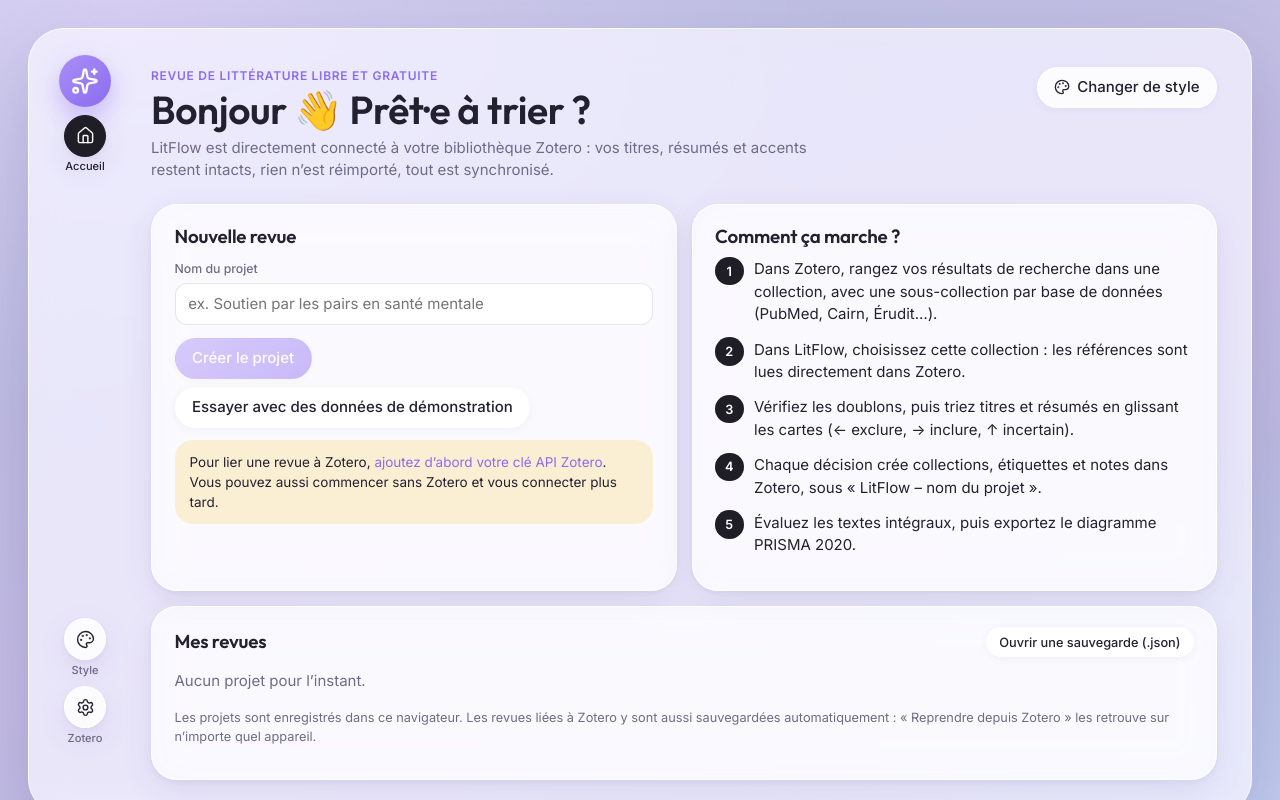
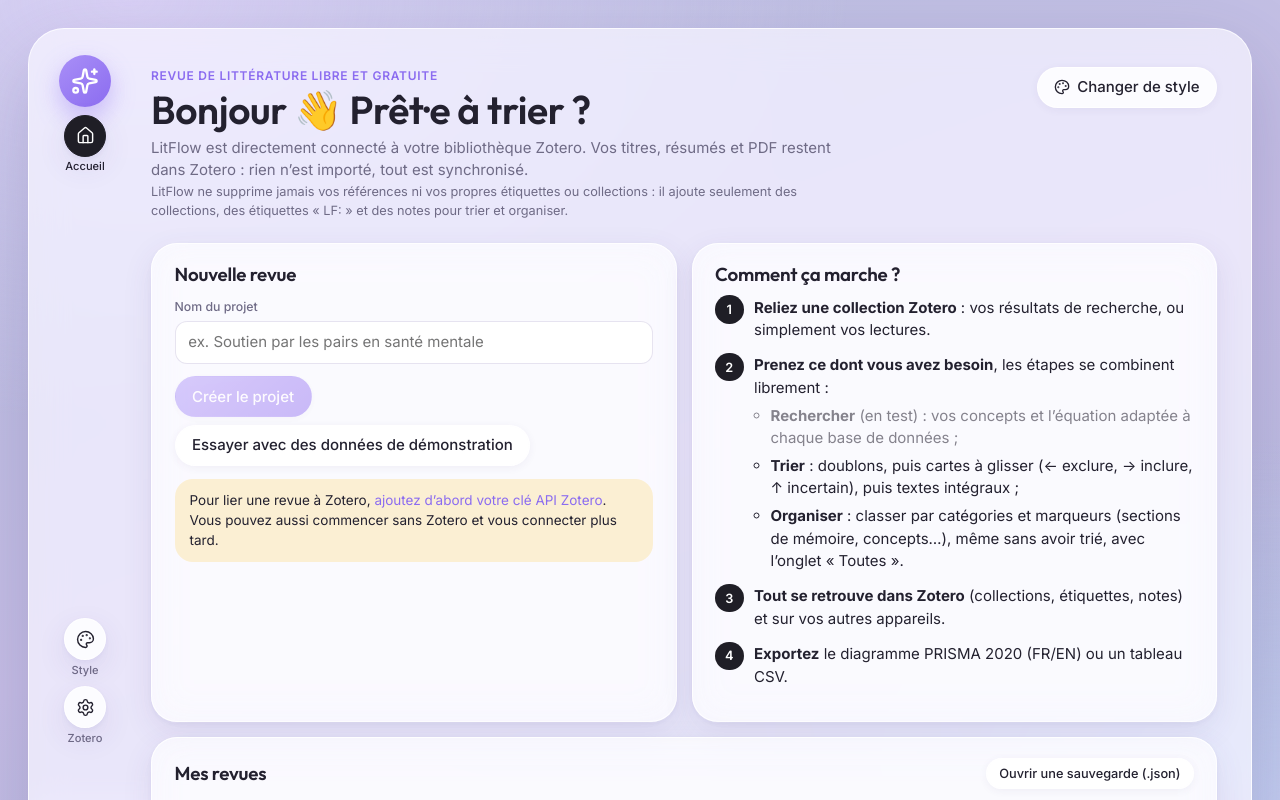
Before and after one commit to Wicrian/LitFlow, a React (Vite) app: page / in a window 1280 px wide. Shown: the top 800 px of the page. Built offline with nearby package versions, Linux system fonts and the light colour scheme.

Commit message:
Accueil plus clair et barre latérale regroupée en 4 familles ; onglet Recherche marqué « test »
Co-Authored-By: Claude Opus 5.5 <noreply@anthropic.com>
Claude-Session: https://claude.ai/code/session_01EctkrjdySXMyzyWwt25628

```diff
--- a/src/App.tsx
+++ b/src/App.tsx
@@ -103,22 +103,25 @@ function Frame({ rail, children, onLogo }: { rail: ReactNode; children: ReactNod
   );
 }
 
-function RailItem({ icon, label, count, active, onClick, alert }: { icon: ReactNode; label: string; count?: string; active?: boolean; alert?: boolean; onClick: () => void }) {
+function RailItem({ icon, label, count, active, onClick, alert, badge }: { icon: ReactNode; label: string; count?: string; active?: boolean; alert?: boolean; badge?: string; onClick: () => void }) {
   return (
     <button className={`rail-item ${active ? 'active' : ''}`} onClick={onClick} title={label}>
       <span className="rail-icon">
         {icon}
         {alert && <span className="rail-alert" />}
       </span>
-      <span className="rail-label">{label}</span>
+      <span className="rail-label">
+        {label}
+        {badge && <span className="rail-badge">{badge}</span>}
+      </span>
       {count && <span className="rail-count">{count}</span>}
     </button>
   );
 }
 
-const VIEWS: Record<View, { label: string; title: string; subtitle: string; icon: ReactNode }> = {
+const VIEWS: Record<View, { label: string; title: string; subtitle: string; icon: ReactNode; badge?: string }> = {
   protocol: { label: 'Protocole', title: 'Protocole', subtitle: 'Question, cadre, critères et raisons de votre revue', icon: <ClipboardList /> },
-  search: { label: 'Recherche', title: 'Stratégie de recherche', subtitle: 'Concepts, mots-clés et équation adaptée à chaque base de données', icon: <Search /> },
+  search: { label: 'Recherche', title: 'Stratégie de recherche', subtitle: 'Concepts, mots-clés et équation adaptée à chaque base de données', icon: <Search />, badge: 'test' },
   import: { label: 'Identification', title: 'Identification', subtitle: 'Vos références lues directement dans Zotero', icon: <Library /> },
   dedup: { label: 'Doublons', title: 'Doublons', subtitle: 'Repérer et écarter les notices en double', icon: <Copy /> },
   screening: { label: 'Tri', title: 'Tri titre-résumé', subtitle: 'Glissez : à droite inclure, à gauche exclure, en haut incertain', icon: <Layers /> },
@@ -127,6 +130,14 @@ const VIEWS: Record<View, { label: string; title: string; subtitle: string; icon
   records: { label: 'Références', title: 'Références', subtitle: 'Toutes vos références, filtrables et exportables', icon: <Table2 /> },
   prisma: { label: 'PRISMA', title: 'Diagramme PRISMA 2020', subtitle: 'Calculé automatiquement à partir de vos décisions', icon: <GitFork /> },
 };
+
+/** Les étapes regroupées en grandes familles, comme sur la page d'accueil. */
+const GROUPS: { label: string; views: View[] }[] = [
+  { label: 'Préparer', views: ['protocol', 'search'] },
+  { label: 'Trier', views: ['import', 'dedup', 'screening', 'fulltext'] },
+  { label: 'Organiser', views: ['organisation'] },
+  { label: 'Résultats', views: ['records', 'prisma'] },
+];
 
 function ProjectShell({ onHome, onSettings, onTheme }: { onHome: () => void; onSettings: () => void; onTheme: () => void }) {
   const { project, syncStatus, syncNow, client, pullNow, pullInfo, clearPullInfo } = useProject();
@@ -173,16 +184,22 @@ function ProjectShell({ onHome, onSettings, onTheme }: { onHome: () => void; onS
       rail={
         <>
           <nav className="rail-nav">
-            {(Object.keys(VIEWS) as View[]).map((id) => (
+            {GROUPS.map((g) => (
+              <div key={g.label} className="rail-group">
+                <div className="rail-group-label">{g.label}</div>
+                {g.views.map((id) => (
                   <RailItem
                     key={id}
                     icon={VIEWS[id].icon}
                     label={VIEWS[id].label}
+                    badge={VIEWS[id].badge}
                     count={counts[id]}
                     alert={id === 'dedup' && dupOpen > 0}
                     active={view === id}
                     onClick={() => setView(id)}
                   />
+                ))}
+              </div>
             ))}
           </nav>
           <span className="spacer" />
--- a/src/components/Home.tsx
+++ b/src/components/Home.tsx
@@ -28,8 +28,12 @@ export function Home({ projects, settings, onOpen, onDelete, onSettings, onTheme
         <div className="eyebrow">Revue de littérature libre et gratuite</div>
         <h1>Bonjour 👋 Prêt·e à trier ?</h1>
         <p className="muted">
-          LitFlow est directement connecté à votre bibliothèque Zotero : vos titres, résumés et accents restent intacts,
-          rien n’est réimporté, tout est synchronisé.
+          LitFlow est directement connecté à votre bibliothèque Zotero. Vos titres, résumés et PDF restent dans Zotero :
+          rien n’est importé, tout est synchronisé.
+        </p>
+        <p className="muted small">
+          LitFlow ne supprime jamais vos références ni vos propres étiquettes ou collections : il ajoute seulement des
+          collections, des étiquettes « LF: » et des notes pour trier et organiser.
         </p>
         </div>
         <button className="btn" onClick={onTheme}>
@@ -69,11 +73,30 @@ export function Home({ projects, settings, onOpen, onDelete, onSettings, onTheme
         <section className="panel">
           <h2>Comment ça marche ?</h2>
           <ol className="steps">
-            <li>Dans Zotero, rangez vos résultats de recherche dans une collection, avec une sous-collection par base de données (PubMed, Cairn, Érudit…).</li>
-            <li>Dans LitFlow, choisissez cette collection : les références sont lues directement dans Zotero.</li>
-            <li>Vérifiez les doublons, puis triez titres et résumés en glissant les cartes (← exclure, → inclure, ↑ incertain).</li>
-            <li>Chaque décision crée collections, étiquettes et notes dans Zotero, sous « LitFlow – nom du projet ».</li>
-            <li>Évaluez les textes intégraux, puis exportez le diagramme PRISMA 2020.</li>
+            <li>
+              <strong>Reliez une collection Zotero</strong> : vos résultats de recherche, ou simplement vos lectures.
+            </li>
+            <li>
+              <strong>Prenez ce dont vous avez besoin</strong>, les étapes se combinent librement&nbsp;:
+              <ul>
+                <li className="soon">
+                  <strong>Rechercher</strong> (en test) : vos concepts et l’équation adaptée à chaque base de données ;
+                </li>
+                <li>
+                  <strong>Trier</strong> : doublons, puis cartes à glisser (← exclure, → inclure, ↑ incertain), puis textes intégraux ;
+                </li>
+                <li>
+                  <strong>Organiser</strong> : classer par catégories et marqueurs (sections de mémoire, concepts…), même sans avoir
+                  trié, avec l’onglet «&nbsp;Toutes&nbsp;».
+                </li>
+              </ul>
+            </li>
+            <li>
+              <strong>Tout se retrouve dans Zotero</strong> (collections, étiquettes, notes) et sur vos autres appareils.
+            </li>
+            <li>
+              <strong>Exportez</strong> le diagramme PRISMA 2020 (FR/EN) ou un tableau CSV.
+            </li>
           </ol>
         </section>
       </div>
--- a/src/styles.css
+++ b/src/styles.css
@@ -237,6 +237,10 @@ svg.spin { animation: spin 1s linear infinite; }
 }
 .rail-nav { display: flex; flex-direction: column; align-items: center; gap: 0.15rem; margin-top: 1rem; }
 .rail { overflow-y: auto; scrollbar-width: none; }
+.rail-group { display: flex; flex-direction: column; align-items: center; gap: 0.15rem; }
+.rail-group + .rail-group { margin-top: 0.55rem; padding-top: 0.5rem; border-top: 1px solid var(--panel-border); }
+.rail-group-label { font-size: 0.62rem; font-weight: 700; letter-spacing: 0.08em; text-transform: uppercase; color: var(--accent); margin-bottom: 0.15rem; }
+.rail-badge { display: inline-block; margin-left: 0.25rem; padding: 0 0.3rem; border-radius: 999px; font-size: 0.58rem; font-weight: 700; text-transform: uppercase; letter-spacing: 0.04em; background: var(--maybe-soft); color: var(--maybe); vertical-align: 1px; }
 .logo, .rail-icon { flex-shrink: 0; }
 .rail-item:focus { outline: none; }
 .rail-item:focus-visible .rail-icon { box-shadow: 0 0 0 4px var(--accent-soft), var(--shadow); }
@@ -437,6 +441,10 @@ details > summary::-webkit-details-marker { display: none; }
 }
 .steps { counter-reset: s; list-style: none; padding: 0; margin: 0; }
 .steps li { counter-increment: s; padding-left: 2.6rem; position: relative; margin-bottom: 0.85rem; }
+.steps li.soon { opacity: 0.55; }
+.steps ul { margin: 0.35rem 0 0; padding-left: 1.1rem; }
+.steps ul li { padding-left: 0; margin-bottom: 0.35rem; counter-increment: none; }
+.steps ul li::before { content: none; }
 .steps li::before {
   content: counter(s); position: absolute; left: 0; top: -0.1rem; width: 1.9rem; height: 1.9rem; border-radius: 50%;
   background: var(--dark); color: var(--dark-contrast); display: grid; place-items: center; font-size: 0.85rem; font-weight: 600;
@@ -459,6 +467,9 @@ details > summary::-webkit-details-marker { display: none; }
   }
   .rail .logo, .rail > .spacer { display: none; }
   .rail-nav { flex-direction: row; margin: 0; gap: 0.1rem; }
+  .rail-group { flex-direction: row; gap: 0.1rem; }
+  .rail-group + .rail-group { margin: 0 0 0 0.3rem; padding: 0 0 0 0.3rem; border-top: 0; border-left: 1px solid var(--panel-border); }
+  .rail-group-label { display: none; }
   .rail-item { width: 70px; flex-shrink: 0; }
   .rail-icon { width: 40px; height: 40px; box-shadow: none; }
   .rail-icon svg { width: 18px; height: 18px; }
```
Lines whose indentation alone changed are shown as unchanged.
